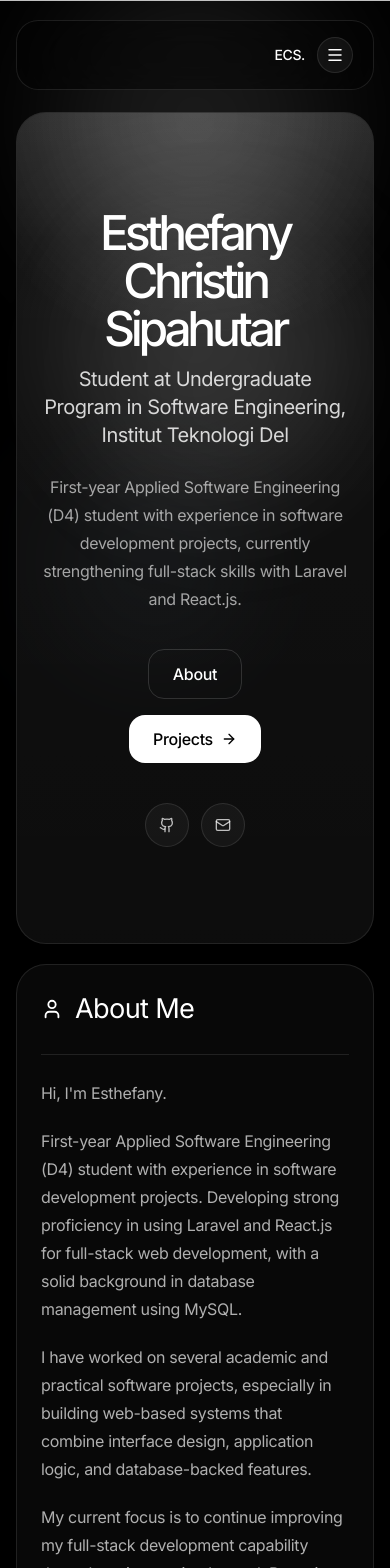
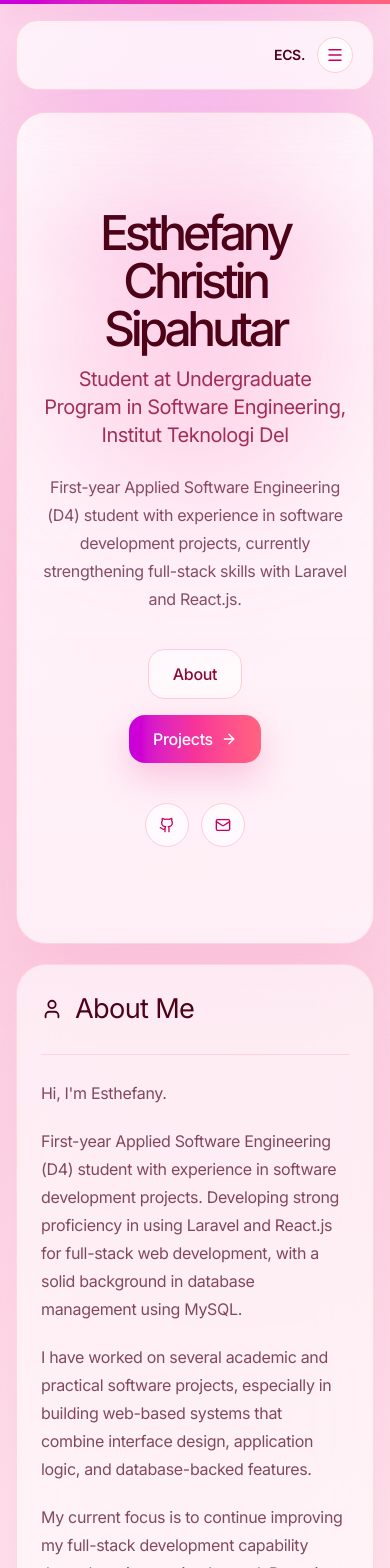
Before and after one commit to codenameyizzz/personal-portfolio-esthefanny, a React (Vite) app: page / in a window 390 px wide. Shown: the top 1568 px of the page. Built offline with nearby package versions, Linux system fonts and the light colour scheme.

Commit message:
change theme into pink gradient

```diff
--- a/src/App.tsx
+++ b/src/App.tsx
@@ -76,24 +76,24 @@ export default function App() {
   };
 
   return (
-    <div className="min-h-screen bg-black text-white">
+    <div className="min-h-screen bg-transparent text-rose-950">
       <motion.div
-        className="fixed left-0 right-0 top-0 z-[60] h-px origin-left bg-white/75"
+        className="fixed left-0 right-0 top-0 z-[60] h-1 origin-left bg-gradient-to-r from-fuchsia-600 via-pink-500 to-rose-400 shadow-[0_0_24px_rgba(236,72,153,0.45)]"
         style={{ scaleX: progressScaleX }}
       />
 
       <div className="pointer-events-none fixed inset-0 overflow-hidden">
         <motion.div
           style={{ y: topGlowY }}
-          className="absolute left-1/2 top-[-9rem] h-72 w-72 -translate-x-1/2 rounded-full bg-white/10 blur-3xl"
+          className="absolute left-1/2 top-[-9rem] h-80 w-80 -translate-x-1/2 rounded-full bg-fuchsia-300/35 blur-3xl"
         />
         <motion.div
           style={{ y: leftGlowY }}
-          className="absolute left-[15%] top-[18rem] h-48 w-48 rounded-full bg-slate-500/10 blur-3xl"
+          className="absolute left-[12%] top-[18rem] h-56 w-56 rounded-full bg-pink-300/30 blur-3xl"
         />
         <motion.div
           style={{ y: rightGlowY }}
-          className="absolute bottom-[12rem] right-[10%] h-60 w-60 rounded-full bg-neutral-400/10 blur-3xl"
+          className="absolute bottom-[10rem] right-[8%] h-72 w-72 rounded-full bg-rose-300/28 blur-3xl"
         />
       </div>
 
@@ -115,10 +115,10 @@ export default function App() {
           whileInView={{ opacity: 1, y: 0 }}
           viewport={{ once: false, amount: 0.6 }}
           transition={{ duration: 0.55, ease: 'easeOut' }}
-          className="mx-auto flex max-w-6xl items-center justify-between rounded-[24px] border border-white/10 bg-white/[0.03] px-6 py-4 text-sm text-white/60 backdrop-blur-xl"
+          className="mx-auto flex max-w-6xl items-center justify-between rounded-[24px] border border-rose-200/70 bg-white/65 px-6 py-4 text-sm text-rose-900/72 shadow-[0_18px_60px_rgba(244,114,182,0.14)] backdrop-blur-xl"
         >
           <div className="flex items-center gap-2">
-            <ShieldCheck size={14} className="text-white/70" />
+            <ShieldCheck size={14} className="text-pink-600" />
             <span>Esthefany Christin Sipahutar</span>
           </div>
           <span className="hidden sm:inline">Software Engineering Student Portfolio</span>
--- a/src/components/About.tsx
+++ b/src/components/About.tsx
@@ -16,23 +16,26 @@ export default function About() {
       whileInView={{ opacity: 1, y: 0 }}
       viewport={{ once: false, amount: 0.28 }}
       transition={{ duration: 0.6, ease: 'easeOut' }}
-      className="mx-auto max-w-6xl scroll-mt-28 rounded-[30px] border border-white/10 bg-white/[0.03] px-6 py-6 backdrop-blur-xl sm:px-8 sm:py-7"
+      className="mx-auto max-w-6xl scroll-mt-28 rounded-[30px] border border-rose-200/70 bg-white/60 px-6 py-6 shadow-[0_24px_70px_rgba(244,114,182,0.12)] backdrop-blur-xl sm:px-8 sm:py-7"
     >
-      <h2 className="flex items-center gap-3 text-[1.7rem] font-normal tracking-tight text-white">
+      <h2 className="flex items-center gap-3 text-[1.7rem] font-normal tracking-tight text-rose-950">
         <User size={22} />
         About Me
       </h2>
 
-      <div className="my-6 h-px w-full bg-white/10" />
+      <div className="my-6 h-px w-full bg-rose-200/80" />
 
-      <div className="max-w-4xl space-y-5 text-base leading-7 text-white/68">
+      <div className="max-w-4xl space-y-5 text-base leading-7 text-rose-950/70">
         <p>Hi, I&apos;m Esthefany.</p>
         <p>{PERSONAL_INFO.longBio}</p>
         <p>
-          I have worked on several academic and practical software projects, especially in building web-based systems that combine interface design, application logic, and database-backed features.
+          I have worked on several academic and practical software projects, especially in
+          building web-based systems that combine interface design, application logic, and
+          database-backed features.
         </p>
         <p>
-          My current focus is to continue improving my full-stack development capability through projects using Laravel, React.js, MySQL, and related development tools.
+          My current focus is to continue improving my full-stack development capability through
+          projects using Laravel, React.js, MySQL, and related development tools.
         </p>
       </div>
     </motion.section>
--- a/src/components/Header.tsx
+++ b/src/components/Header.tsx
@@ -57,7 +57,7 @@ export default function Header({ onOpenInbox, messageCount }: HeaderProps) {
 
   return (
     <header className="fixed left-0 right-0 top-0 z-50 px-4 pt-5 sm:px-6">
-      <div className="mx-auto max-w-6xl rounded-[22px] border border-white/10 bg-black/40 px-5 py-4 text-white backdrop-blur-2xl">
+      <div className="mx-auto max-w-6xl rounded-[22px] border border-rose-200/80 bg-white/68 px-5 py-4 text-rose-950 shadow-[0_20px_70px_rgba(244,114,182,0.16)] backdrop-blur-2xl">
         <div className="flex items-center justify-between gap-6">
           <nav className="hidden items-center gap-7 md:flex">
             {navItems.map((item) => (
@@ -65,7 +65,7 @@ export default function Header({ onOpenInbox, messageCount }: HeaderProps) {
                 key={item.id}
                 onClick={() => scrollToSection(item.id)}
                 className={`cursor-pointer text-sm font-medium tracking-tight transition-all ${
-                  activeSection === item.id ? 'text-white' : 'text-white/55 hover:text-white'
+                  activeSection === item.id ? 'text-pink-700' : 'text-rose-900/55 hover:text-pink-700'
                 }`}
               >
                 {item.label}
@@ -77,7 +77,7 @@ export default function Header({ onOpenInbox, messageCount }: HeaderProps) {
             {messageCount > 0 && (
               <button
                 onClick={onOpenInbox}
-                className="hidden rounded-full border border-white/12 bg-white/[0.05] px-3 py-1.5 text-xs font-medium text-white/80 transition-all hover:bg-white/[0.08] hover:text-white sm:inline-flex"
+                className="hidden rounded-full border border-pink-200 bg-pink-100/70 px-3 py-1.5 text-xs font-medium text-pink-700 transition-all hover:bg-pink-200/80 sm:inline-flex"
               >
                 Inbox ({messageCount})
               </button>
@@ -85,14 +85,14 @@ export default function Header({ onOpenInbox, messageCount }: HeaderProps) {
 
             <button
               onClick={() => scrollToSection('hero')}
-              className="cursor-pointer text-sm font-medium tracking-tight text-white"
+              className="cursor-pointer text-sm font-semibold tracking-tight text-rose-950"
             >
               ECS.
             </button>
 
             <button
               onClick={() => setIsOpen((prev) => !prev)}
-              className="inline-flex cursor-pointer rounded-full border border-white/10 bg-white/[0.05] p-2 text-white md:hidden"
+              className="inline-flex cursor-pointer rounded-full border border-rose-200 bg-white/75 p-2 text-pink-700 md:hidden"
               aria-label="Toggle navigation"
             >
               {isOpen ? <X size={18} /> : <Menu size={18} />}
@@ -108,13 +108,13 @@ export default function Header({ onOpenInbox, messageCount }: HeaderProps) {
               exit={{ opacity: 0, height: 0 }}
               className="overflow-hidden md:hidden"
             >
-              <div className="mt-4 flex flex-col gap-3 border-t border-white/10 pt-4">
+              <div className="mt-4 flex flex-col gap-3 border-t border-rose-200/80 pt-4">
                 {navItems.map((item) => (
                   <button
                     key={item.id}
                     onClick={() => scrollToSection(item.id)}
                     className={`cursor-pointer py-1 text-left text-sm transition-colors ${
-                      activeSection === item.id ? 'text-white' : 'text-white/60'
+                      activeSection === item.id ? 'text-pink-700' : 'text-rose-900/60'
                     }`}
                   >
                     {item.label}
@@ -123,7 +123,7 @@ export default function Header({ onOpenInbox, messageCount }: HeaderProps) {
                 {messageCount > 0 && (
                   <button
                     onClick={onOpenInbox}
-                    className="mt-1 w-fit rounded-full border border-white/12 bg-white/[0.05] px-3 py-1.5 text-xs font-medium text-white/80"
+                    className="mt-1 w-fit rounded-full border border-pink-200 bg-pink-100/70 px-3 py-1.5 text-xs font-medium text-pink-700"
                   >
                     Inbox ({messageCount})
                   </button>
--- a/src/components/Hero.tsx
+++ b/src/components/Hero.tsx
@@ -30,10 +30,10 @@ export default function Hero() {
 
   return (
     <section id="hero" className="mx-auto max-w-6xl">
-      <div className="relative min-h-[calc(100vh-8.5rem)] overflow-hidden rounded-[30px] border border-white/10 bg-white/[0.04]">
-        <div className="absolute inset-0 bg-[radial-gradient(circle_at_top,rgba(255,255,255,0.14),transparent_28%),linear-gradient(180deg,rgba(255,255,255,0.03),rgba(255,255,255,0.01))]" />
-        <div className="absolute left-1/2 top-[10%] h-72 w-72 -translate-x-1/2 rounded-full bg-white/10 blur-3xl" />
-        <div className="absolute inset-x-0 top-0 h-32 bg-gradient-to-b from-white/6 to-transparent" />
+      <div className="relative min-h-[calc(100vh-8.5rem)] overflow-hidden rounded-[30px] border border-rose-200/75 bg-white/62 shadow-[0_28px_80px_rgba(244,114,182,0.16)]">
+        <div className="absolute inset-0 bg-[radial-gradient(circle_at_top,rgba(244,114,182,0.26),transparent_28%),linear-gradient(180deg,rgba(255,255,255,0.5),rgba(255,240,247,0.68))]" />
+        <div className="absolute left-1/2 top-[10%] h-72 w-72 -translate-x-1/2 rounded-full bg-pink-300/40 blur-3xl" />
+        <div className="absolute inset-x-0 top-0 h-32 bg-gradient-to-b from-white/65 to-transparent" />
 
         <div className="relative grid min-h-[calc(100vh-8.5rem)] place-items-center px-6 py-24">
           <motion.div
@@ -42,26 +42,28 @@ export default function Hero() {
             transition={{ duration: 0.55, ease: 'easeOut' }}
             className="max-w-4xl text-center"
           >
-            <h1 className="text-5xl font-medium tracking-[-0.09em] text-white sm:text-7xl md:text-8xl">
+            <h1 className="text-5xl font-medium tracking-[-0.09em] text-rose-950 sm:text-7xl md:text-8xl">
               Esthefany Christin Sipahutar
             </h1>
-            <h2 className="mt-3 text-xl font-normal tracking-tight text-white/82 sm:text-3xl">
+            <h2 className="mt-3 text-xl font-normal tracking-tight text-rose-900/82 sm:text-3xl">
               Student at Undergraduate Program in Software Engineering, Institut Teknologi Del
             </h2>
-            <p className="mx-auto mt-6 max-w-3xl text-base leading-7 text-white/62 sm:text-xl sm:leading-8">
-              First-year Applied Software Engineering (D4) student with experience in software development projects, currently strengthening full-stack skills with Laravel and React.js.
+            <p className="mx-auto mt-6 max-w-3xl text-base leading-7 text-rose-950/68 sm:text-xl sm:leading-8">
+              First-year Applied Software Engineering (D4) student with experience in software
+              development projects, currently strengthening full-stack skills with Laravel and
+              React.js.
             </p>
 
             <div className="mt-9 flex flex-col items-center justify-center gap-4 sm:flex-row">
               <button
                 onClick={() => scrollToSection('about')}
-                className="inline-flex cursor-pointer items-center justify-center gap-2 rounded-2xl border border-white/14 bg-transparent px-6 py-3 text-base font-medium text-white transition-all hover:bg-white/8"
+                className="inline-flex cursor-pointer items-center justify-center gap-2 rounded-2xl border border-rose-200 bg-white/55 px-6 py-3 text-base font-medium text-rose-900 transition-all hover:bg-white/80"
               >
                 About
               </button>
               <button
                 onClick={() => scrollToSection('projects')}
-                className="inline-flex cursor-pointer items-center justify-center gap-2 rounded-2xl bg-white px-6 py-3 text-base font-medium text-black transition-all hover:bg-white/90"
+                className="inline-flex cursor-pointer items-center justify-center gap-2 rounded-2xl bg-gradient-to-r from-fuchsia-600 via-pink-500 to-rose-400 px-6 py-3 text-base font-medium text-white shadow-[0_14px_35px_rgba(236,72,153,0.28)] transition-all hover:brightness-105"
               >
                 Projects
                 <ArrowRight size={16} />
@@ -76,7 +78,7 @@ export default function Hero() {
                   target="_blank"
                   rel="noreferrer"
                   aria-label={link.label}
-                  className="inline-flex h-11 w-11 items-center justify-center rounded-full border border-white/10 bg-white/[0.04] text-white/72 transition-all hover:bg-white/[0.08] hover:text-white"
+                  className="inline-flex h-11 w-11 items-center justify-center rounded-full border border-rose-200 bg-white/65 text-pink-700 transition-all hover:bg-pink-100 hover:text-pink-800"
                 >
                   {link.icon}
                 </a>
--- a/src/data.ts
+++ b/src/data.ts
@@ -97,7 +97,7 @@ export const EXPERIENCES: Experience[] = [
       'Developing a solid foundation in MySQL, SQLite, API design, and software engineering workflow.',
     ],
     logoText: 'ITD',
-    logoBg: 'bg-neutral-900',
+    logoBg: 'bg-pink-500',
   },
 ];
 
--- a/src/index.css
+++ b/src/index.css
@@ -12,15 +12,16 @@
   html {
     scroll-behavior: smooth;
     cursor: default;
-    background: #000;
+    background: #fff8fc;
   }
 
   body {
     background:
-      radial-gradient(circle at top center, rgba(255, 255, 255, 0.08), transparent 28%),
-      radial-gradient(circle at 20% 10%, rgba(120, 119, 198, 0.08), transparent 22%),
-      #000;
-    color: #fff;
+      radial-gradient(circle at top center, rgba(244, 114, 182, 0.18), transparent 26%),
+      radial-gradient(circle at 16% 12%, rgba(236, 72, 153, 0.14), transparent 24%),
+      radial-gradient(circle at 82% 18%, rgba(251, 113, 133, 0.12), transparent 24%),
+      linear-gradient(180deg, #fffafc 0%, #fff3f8 44%, #ffe9f4 100%);
+    color: #3f1d36;
     font-family: var(--font-sans);
     letter-spacing: -0.02em;
   }
@@ -40,17 +41,17 @@
 }
 
 ::-webkit-scrollbar-thumb {
-  background: rgba(255, 255, 255, 0.18);
+  background: rgba(190, 24, 93, 0.22);
   border-radius: 9999px;
 }
 
 ::-webkit-scrollbar-thumb:hover {
-  background: rgba(255, 255, 255, 0.28);
+  background: rgba(190, 24, 93, 0.34);
 }
 
 ::selection {
-  background-color: rgba(255, 255, 255, 0.92);
-  color: #000;
+  background-color: rgba(236, 72, 153, 0.2);
+  color: #4a1231;
 }
 
 .material-symbols-outlined {
```
Also changed, not shown: src/components/Contact.tsx (+15 -14 lines), src/components/Experience.tsx (+12 -12 lines), src/components/ExtraAndReviews.tsx (+14 -14 lines), src/components/InboxModal.tsx (+25 -23 lines), src/components/Projects.tsx (+14 -9 lines), src/components/Skillsets.tsx (+6 -6 lines).
